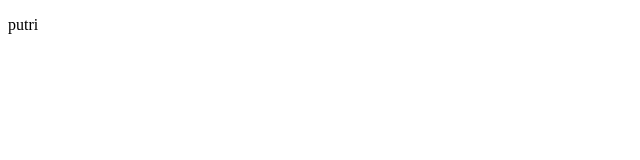
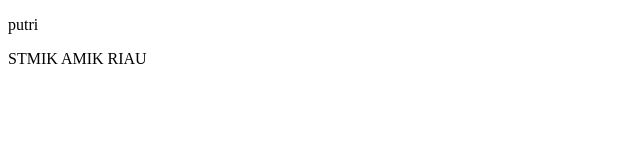
Before and after one commit to putrikurniasari/Kelompok4, a plain HTML site: page index.html in a window 1280 px wide. Shown: the whole page, without its empty margins (0-640 px from the left). Drawn offline with Linux system fonts and the light colour scheme.

Commit message:
penambahan tulisan stmik amik riau

```diff
--- a/index.html
+++ b/index.html
@@ -7,5 +7,6 @@ Nongkrong IT
 <head>
 <body>
 <p>putri</p>
+<p>STMIK AMIK RIAU</p>
 </body>
 </html>
```
